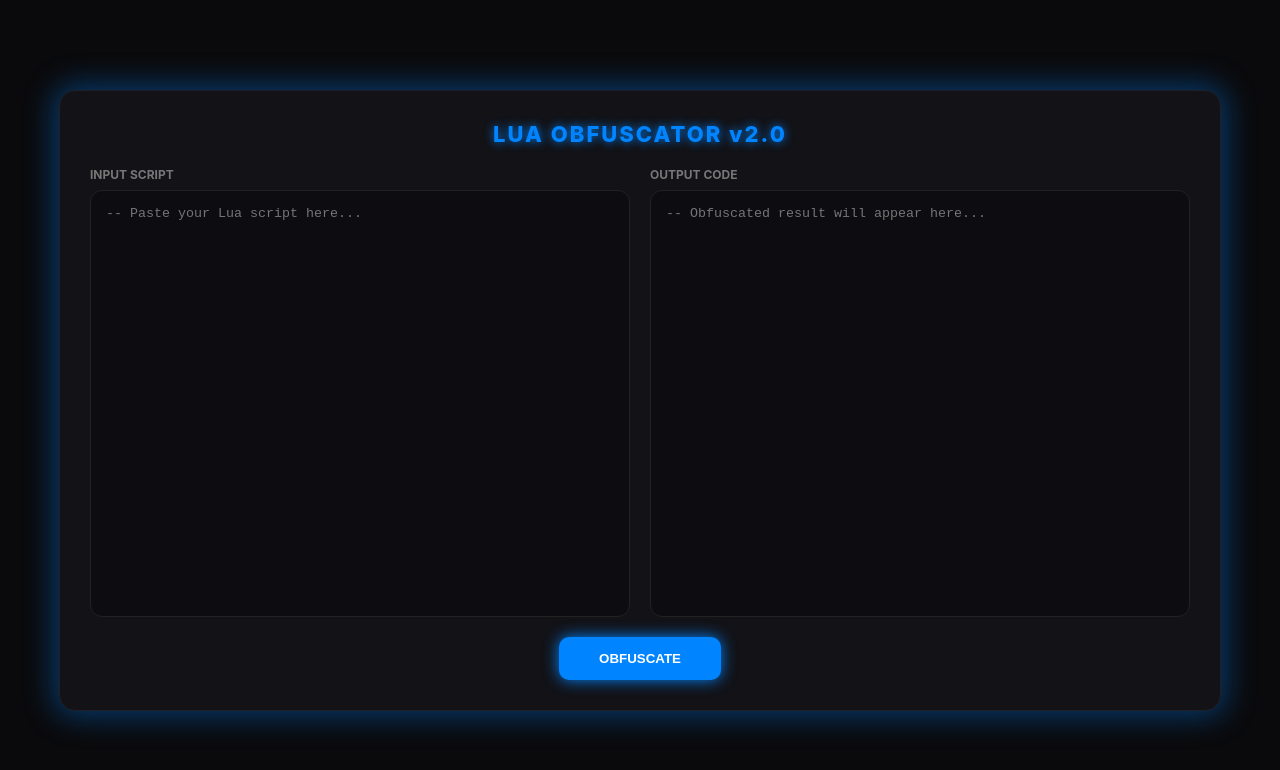
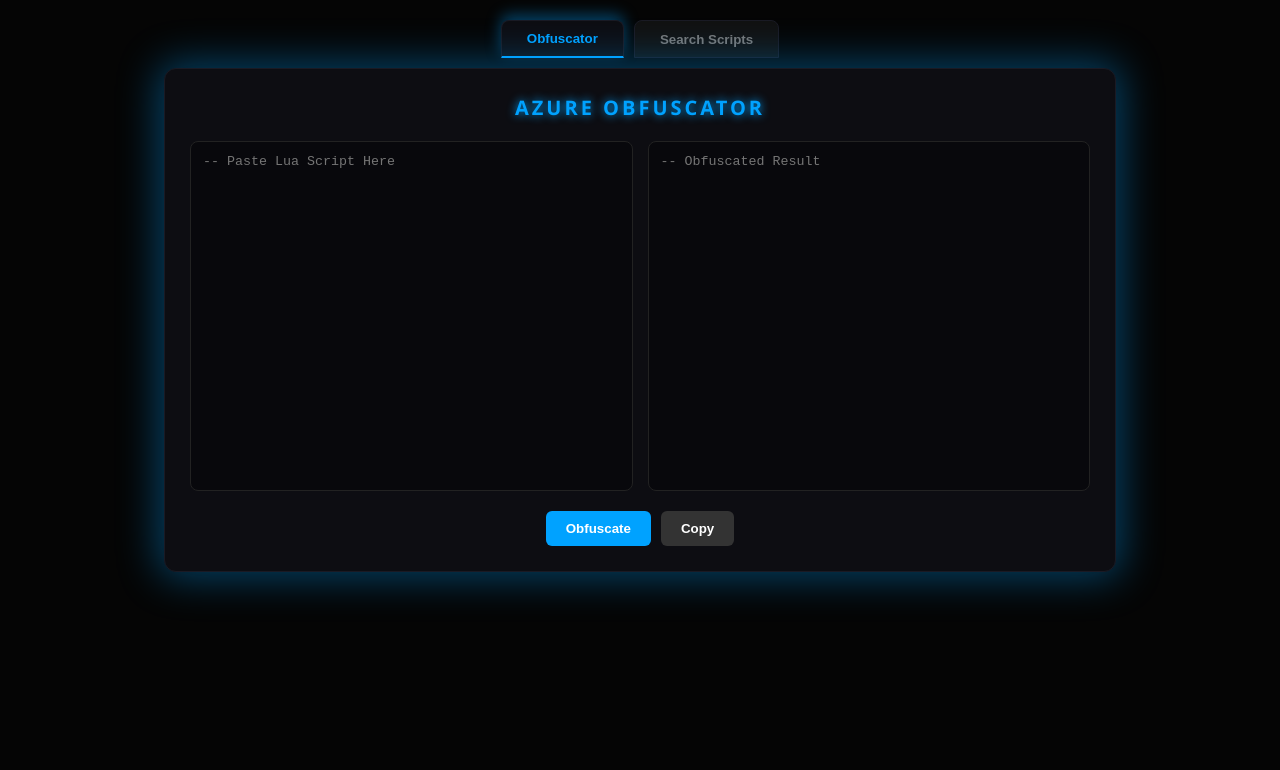
Before and after one commit to AzeemFor/LuaObf, a plain HTML site: page index.html in a window 1280 px wide. Drawn offline with Linux system fonts and the light colour scheme.

Commit message:
Update index.html

```diff
--- a/index.html
+++ b/index.html
@@ -3,178 +3,201 @@
 <head>
     <meta charset="UTF-8">
     <meta name="viewport" content="width=device-width, initial-scale=1.0">
-    <title>Modern Lua Obfuscator</title>
+    <title>Azure Hub | Obfuscator & Search</title>
     <style>
-        /* Modern Blue & Black Theme */
         :root {
-            --bg-dark: #0a0a0c;
-            --panel-bg: #121217;
-            --accent-blue: #0084ff;
-            --glow-blue: rgba(0, 132, 255, 0.4);
-            --text-main: #e0e0e0;
+            --bg: #050505;
+            --panel: #0d0d12;
+            --accent: #00a2ff;
+            --glow: rgba(0, 162, 255, 0.4);
+            --text: #ffffff;
+            --border: #1a1a24;
         }
 
         body {
-            background-color: var(--bg-dark);
-            color: var(--text-main);
-            font-family: 'Inter', 'Segoe UI', sans-serif;
+            background-color: var(--bg);
+            color: var(--text);
+            font-family: 'Segoe UI', sans-serif;
             margin: 0;
             display: flex;
-            justify-content: center;
+            flex-direction: column;
             align-items: center;
             height: 100vh;
-            overflow: hidden;
         }
 
-        .container {
-            width: 90vw;
-            max-width: 1100px;
-            background: var(--panel-bg);
-            border-radius: 16px; /* UI Corners */
-            border: 1px solid #1f1f27;
-            box-shadow: 0 0 30px 5px var(--glow-blue); /* Glow Effect */
-            padding: 30px;
+        /* TAB SYSTEM */
+        .tabs {
             display: flex;
+            gap: 10px;
+            margin-top: 20px;
+            margin-bottom: 10px;
+        }
+
+        .tab-btn {
+            background: #111;
+            border: 1px solid var(--border);
+            color: #777;
+            padding: 10px 25px;
+            border-radius: 8px 8px 0 0;
+            cursor: pointer;
+            font-weight: bold;
+            transition: 0.3s;
+        }
+
+        .tab-btn.active {
+            background: var(--panel);
+            color: var(--accent);
+            border-bottom: 2px solid var(--accent);
+            box-shadow: 0 -5px 15px var(--glow);
+        }
+
+        /* MAIN UI */
+        .main-ui {
+            width: 900px;
+            background: var(--panel);
+            border: 1px solid var(--border);
+            border-radius: 12px;
+            box-shadow: 0 0 40px 5px var(--glow);
+            padding: 25px;
+            display: none; /* Hidden by default */
             flex-direction: column;
             gap: 20px;
         }
 
-        .header {
-            text-align: center;
-            font-size: 22px;
-            font-weight: 800;
-            letter-spacing: 2px;
-            color: var(--accent-blue);
-            text-shadow: 0 0 10px var(--accent-blue);
+        .main-ui.active { display: flex; }
+
+        .title-bar {
+            text-align: center; font-size: 20px; font-weight: 900; letter-spacing: 3px;
+            color: var(--accent); text-shadow: 0 0 10px var(--accent);
         }
 
-        .editor-wrapper {
-            display: grid;
-            grid-template-columns: 1fr 1fr;
-            gap: 20px;
-            height: 450px;
+        /* OBFUSCATOR STYLES */
+        .container { display: flex; gap: 15px; height: 350px; }
+        .box-wrapper { flex: 1; display: flex; flex-direction: column; gap: 8px; }
+        textarea {
+            flex: 1; background: #08080c; border: 1px solid #222; border-radius: 8px;
+            color: #ccc; padding: 12px; font-family: monospace; resize: none; outline: none;
         }
 
-        .pane {
-            display: flex;
-            flex-direction: column;
-            gap: 8px;
+        /* SEARCH STYLES */
+        .search-bar { display: flex; gap: 10px; }
+        .search-input {
+            flex: 1; background: #08080c; border: 1px solid #222; border-radius: 8px;
+            padding: 10px; color: white; outline: none;
         }
+        .results-container {
+            height: 350px; overflow-y: auto; display: grid; grid-template-columns: 1fr 1fr; gap: 10px;
+            padding-right: 5px;
+        }
+        .script-card {
+            background: #16161e; padding: 15px; border-radius: 8px; border: 1px solid #222;
+        }
+        .script-card h3 { margin: 0 0 5px 0; font-size: 14px; color: var(--accent); }
+        .script-card p { font-size: 11px; color: #aaa; margin-bottom: 10px; }
 
-        .pane label {
-            font-size: 12px;
-            text-transform: uppercase;
-            color: #777;
-            font-weight: bold;
+        /* BUTTONS */
+        .btn {
+            background: var(--accent); color: white; border: none; padding: 10px 20px;
+            border-radius: 6px; font-weight: bold; cursor: pointer; transition: 0.3s;
         }
-
-        textarea {
-            flex: 1;
-            background: #0d0d11;
-            border: 1px solid #222;
-            border-radius: 12px; /* UI Corners */
-            color: #fff;
-            padding: 15px;
-            font-family: 'Fira Code', monospace;
-            resize: none;
-            outline: none;
-            transition: border 0.3s ease;
-        }
-
-        textarea:focus {
-            border-color: var(--accent-blue);
-        }
-
-        .obfuscate-btn {
-            background: var(--accent-blue);
-            color: white;
-            border: none;
-            padding: 14px 40px;
-            border-radius: 10px;
-            font-weight: bold;
-            cursor: pointer;
-            align-self: center;
-            transition: all 0.3s ease;
-            box-shadow: 0 0 15px var(--accent-blue);
-        }
-
-        .obfuscate-btn:hover {
-            transform: translateY(-2px);
-            box-shadow: 0 0 25px var(--accent-blue);
-        }
-
-        .obfuscate-btn:active {
-            transform: translateY(0);
-        }
-
-        .obfuscate-btn:disabled {
-            background: #333;
-            box-shadow: none;
-            cursor: not-allowed;
-        }
+        .btn:hover { transform: scale(1.02); box-shadow: 0 0 15px var(--accent); }
     </style>
 </head>
 <body>
 
-    <div class="container">
-        <div class="header">LUA OBFUSCATOR v2.0</div>
+    <div class="tabs">
+        <button class="tab-btn active" onclick="openTab('obfuscator')">Obfuscator</button>
+        <button class="tab-btn" onclick="openTab('search')">Search Scripts</button>
+    </div>
 
-        <div class="editor-wrapper">
-            <div class="pane">
-                <label>Input Script</label>
-                <textarea id="inputCode" placeholder="-- Paste your Lua script here..."></textarea>
+    <div id="obfuscator" class="main-ui active">
+        <div class="title-bar">AZURE OBFUSCATOR</div>
+        <div class="container">
+            <div class="box-wrapper">
+                <textarea id="input" placeholder="-- Paste Lua Script Here"></textarea>
             </div>
-            <div class="pane">
-                <label>Output Code</label>
-                <textarea id="outputCode" readonly placeholder="-- Obfuscated result will appear here..."></textarea>
+            <div class="box-wrapper">
+                <textarea id="output" readonly placeholder="-- Obfuscated Result"></textarea>
             </div>
         </div>
+        <div style="display:flex; justify-content:center; gap:10px;">
+            <button class="btn" id="obfBtn" onclick="obfuscate()">Obfuscate</button>
+            <button class="btn" style="background:#333" onclick="copyOutput()">Copy</button>
+        </div>
+    </div>
 
-        <button class="obfuscate-btn" onclick="obfuscate()">OBFUSCATE</button>
+    <div id="search" class="main-ui">
+        <div class="title-bar">SCRIPTBLOX SEARCH</div>
+        <div class="search-bar">
+            <input type="text" id="searchInput" class="search-input" placeholder="Search for Arsenal, Pet Sim, etc...">
+            <button class="btn" onclick="searchScripts()">Search</button>
+        </div>
+        <div class="results-container" id="results">
+            </div>
+        <button class="btn" style="background:#333; width:100px; align-self:center;" onclick="openTab('obfuscator')">Back</button>
     </div>
 
     <script>
+        const proxy = "https://corsproxy.io/?";
+
+        function openTab(tabName) {
+            document.querySelectorAll('.main-ui').forEach(el => el.classList.remove('active'));
+            document.querySelectorAll('.tab-btn').forEach(el => el.classList.remove('active'));
+            document.getElementById(tabName).classList.add('active');
+            event.currentTarget.classList.add('active');
+        }
+
         async function obfuscate() {
-            const btn = document.querySelector('.obfuscate-btn');
-            const input = document.getElementById('inputCode').value;
-            const output = document.getElementById('outputCode');
+            const input = document.getElementById('input').value;
+            const output = document.getElementById('output');
+            const btn = document.getElementById('obfBtn');
+            if (!input) return;
 
-            if (!input) {
-                alert("Please enter code to obfuscate.");
-                return;
-            }
-
-            btn.innerText = "PROCESSING...";
-            btn.disabled = true;
-
+            btn.innerText = "Processing...";
             try {
-                // Connecting to the public LuaObfuscator API
-                const response = await fetch('https://luaobfuscator.com/api/obfuscator/newscript', {
+                const res = await fetch(proxy + encodeURIComponent("https://luaobfuscator.com/api/obfuscator/newscript"), {
                     method: 'POST',
                     headers: { 'Content-Type': 'application/json' },
-                    body: JSON.stringify({
-                        script: input,
-                        options: {
-                            "Minify": true,
-                            "Virtualize": false,
-                            "EncryptStrings": true
-                        }
-                    })
+                    body: JSON.stringify({ script: input, options: { "Minify": true } })
                 });
+                const data = await res.json();
+                output.value = data.code || "Error";
+            } catch (e) { output.value = "Error: " + e; }
+            btn.innerText = "Obfuscate";
+        }
 
-                const data = await response.json();
+        async function searchScripts() {
+            const query = document.getElementById('searchInput').value;
+            const results = document.getElementById('results');
+            if (!query) return;
 
-                if (data.code) {
-                    output.value = data.code;
-                } else {
-                    output.value = "-- Error: " + (data.message || "Unknown error occurred");
-                }
-            } catch (err) {
-                output.value = "-- Failed to connect to server --\n" + err;
-            } finally {
-                btn.innerText = "OBFUSCATE";
-                btn.disabled = false;
-            }
+            results.innerHTML = "<p>Searching...</p>";
+            try {
+                const res = await fetch(proxy + encodeURIComponent(`https://scriptblox-api-proxy.vercel.app/api/search?q=${query}&mode=free`));
+                const data = await res.json();
+                results.innerHTML = "";
+                data.result.scripts.forEach(s => {
+                    const card = document.createElement('div');
+                    card.className = 'script-card';
+                    card.innerHTML = `
+                        <h3>${s.title}</h3>
+                        <p>Game: ${s.game.name}</p>
+                        <button class="btn" style="font-size:10px; padding:5px 10px;" onclick="copyText('${s.script.replace(/'/g, "\\'")}')">Copy Script</button>
+                    `;
+                    results.appendChild(card);
+                });
+            } catch (e) { results.innerHTML = "<p>Error searching scripts.</p>"; }
+        }
+
+        function copyOutput() {
+            document.getElementById('output').select();
+            document.execCommand('copy');
+            alert("Copied!");
+        }
+
+        function copyText(text) {
+            navigator.clipboard.writeText(text);
+            alert("Script Copied!");
         }
     </script>
 </body>
```
